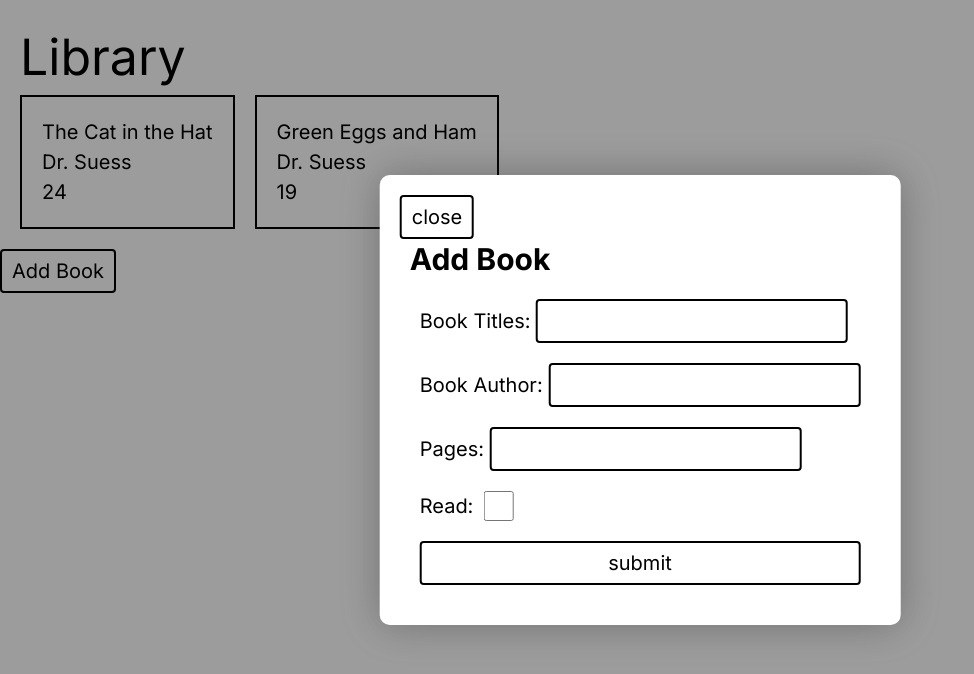
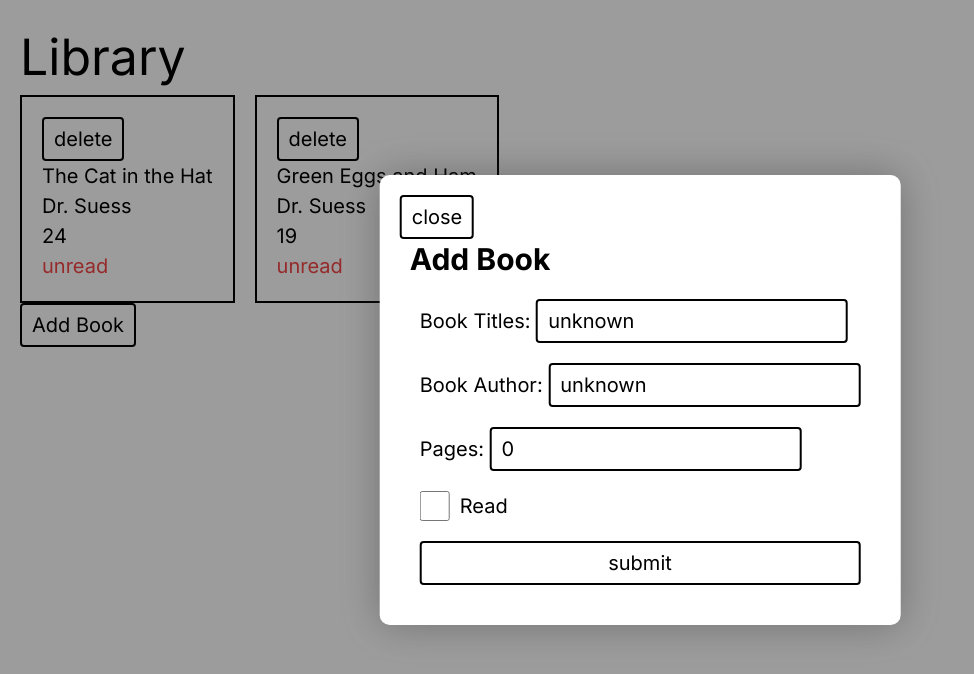
Before and after one commit to PhillipJPena/top_library, a Svelte app: page / in a window 1280 px wide. Both pictures are taken after a click on the button "Add Book". Shown: the top 674 px of the page, without its empty margins (0-974 px from the left). Built offline with nearby package versions, Linux system fonts and the light colour scheme.

Commit message:
added form validation

```diff
--- a/src/AddBookForm.svelte
+++ b/src/AddBookForm.svelte
@@ -27,20 +27,20 @@
 class= "p-4 flex flex-col gap-4"
 on:submit|preventDefault={handleSubmit}>
   <label for="title">Book Titles:
-    <input type="text" name="title">
+    <input type="text" name="title" value="unknown" required >
   </label>
   <label for="author">Book Author:
-    <input type="text" name="author">
+    <input type="text" name="author" value="unknown" required>
   </label>
-  <label for="pages">Pages:
-    <input type="text" name="pages">
+  <label for="pages" >Pages:
+    <input type="number" max="10000" name="pages" value="0" required>
   </label>
   <label for="isRead" class='flex center gap-2'>
-    <span>Read:</span>
     <input
     class='h-6 w-6'
     type="checkbox"
     name="isRead">
+    <span>Read</span>
   </label>
   <button type="submit">submit</button>
 </form>
--- a/src/App.svelte
+++ b/src/App.svelte
@@ -1,38 +1,22 @@
 <script>
+  import './app.css';
   import AddBookForm from './AddBookForm.svelte';
-
   import Modal from './Modal.svelte';
-
-  import BookItem from './BookItem.svelte';
-
   import BookList from './BookList.svelte';
-
   import Header from './Header.svelte';
-
   import { isModalVisible } from './store';
-
-  import './app.css';
-  // your script goes here
-  let myLibrary = [];
 </script>
 
-<style>
-  /* your styles go here */
-</style>
+<svelte:window on:keydown={(e) => {
+  (e.key === 'b' && !$isModalVisible) ? $isModalVisible = true : '';
+  (e.key === 'Escape' && $isModalVisible) ? $isModalVisible = false : '';
+}} />
 
-<!-- markup (zero or more items) goes here -->
 <div class="p-4">
   <Header />
   <BookList />
+  <button on:click={() => $isModalVisible = true}>Add Book</button>
 </div>
-<button on:click={() => $isModalVisible = true}>Add Book</button>
-
-{#each myLibrary as book (book)}
-<div class="library">
-     <div>{book.title}</div>
-     <div>{book.author}</div>
-  </div>
-{/each}
 
 {#if $isModalVisible}
    <Modal>
--- a/src/BookItem.svelte
+++ b/src/BookItem.svelte
@@ -1,13 +1,30 @@
 <script>
+// @ts-nocheck
+
+  import { books } from './store.js'
+
   export let book;
-  console.log(book);
+
+  const deleteBook = (book) => {
+    let index = $books.indexOf(book)
+    $books.splice(index, 1);
+    return $books = $books;
+  }
+
 </script>
 <style>
   /* your styles go here */
 </style>
 
 <li class="p-4 border-2 border-black">
+  <button on:click={deleteBook(book)}>delete</button>
   <p>{book.title}</p>
   <p>{book.author}</p>
   <p>{book.pages}</p>
+  {#if book.isRead === 'on'}
+    <p class="text-green-500">read</p>
+  {:else}
+     <!-- else content here -->
+     <p class="text-red-500">unread</p>
+  {/if}
 </li>
--- a/src/app.css
+++ b/src/app.css
@@ -16,7 +16,8 @@
 }
 
 button,
-input[type="text"] {
+input[type="text"],
+input[type="number"] {
   border-radius: 4px;
   padding: 0.25rem 0.5rem;
   border: 2px solid black;
```
